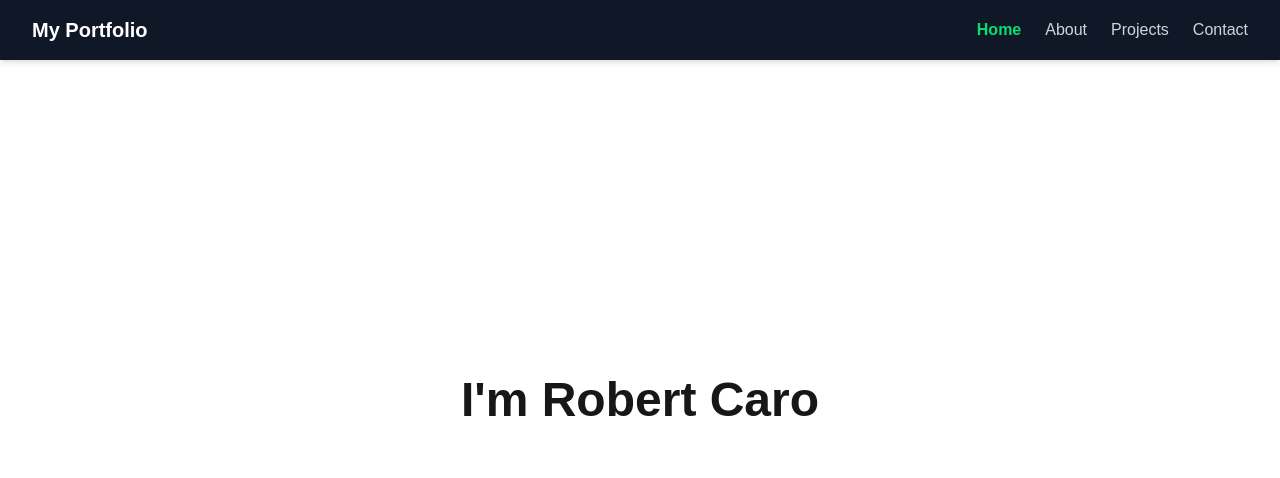
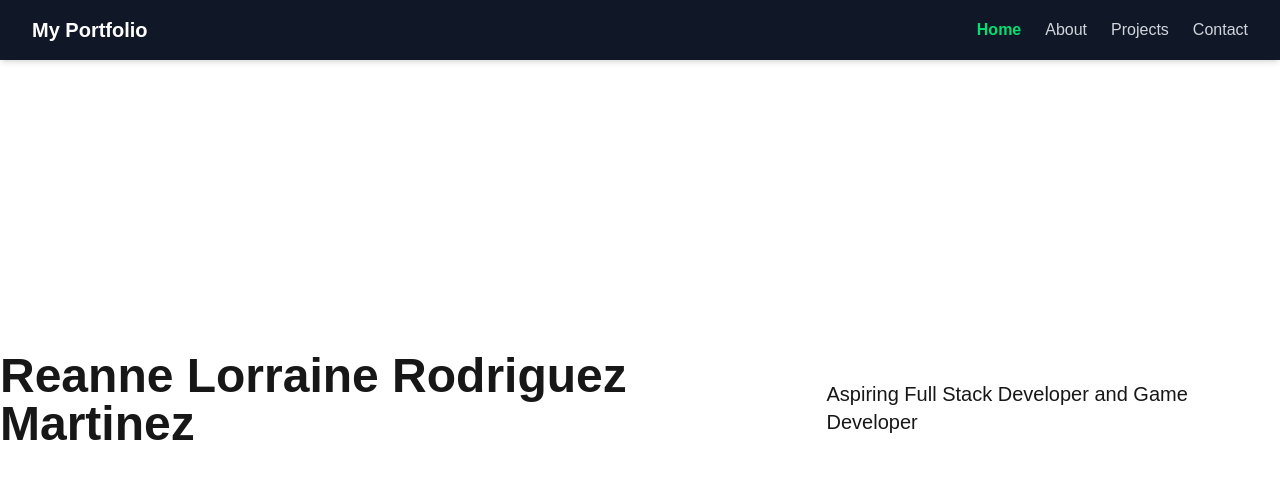
Before and after one commit to ZenorianDev/Portfolio, a Next.js app in the folder portfolio/: page / in a window 1280 px wide. Shown: the top 478 px of the page. Built offline with nearby package versions, Linux system fonts and the light colour scheme.

Commit message:
src, homesection

```diff
--- a/portfolio/components/homesection.tsx
+++ b/portfolio/components/homesection.tsx
@@ -1,7 +1,8 @@
 export default function HomeSection() {
   return (
     <section className="h-screen flex items-center justify-center">
-      <h1 className="text-5xl font-bold">I'm Robert Caro</h1>
+      <h1 className="text-5xl font-bold">Reanne Lorraine Rodriguez Martinez</h1>
+      <p className="text-xl mt-4">Aspiring Full Stack Developer and Game Developer</p>
     </section>
   );
 }
```
